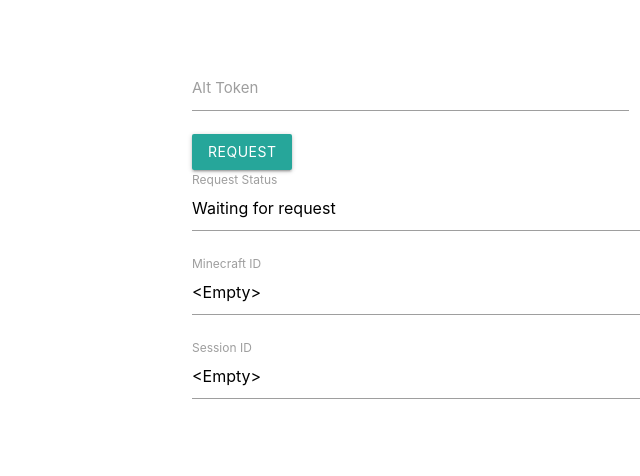
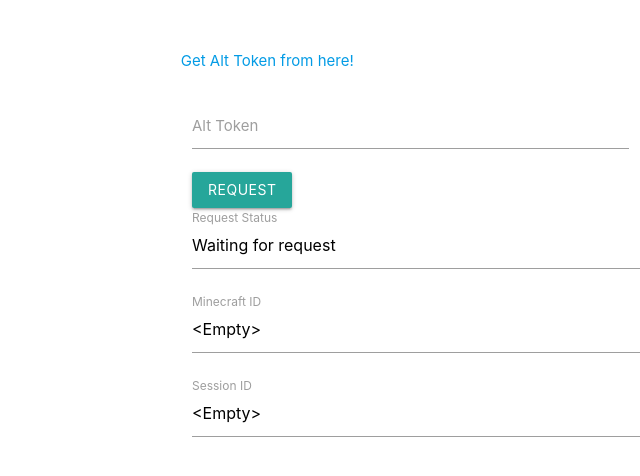
Before and after one commit to BanMasterMC/banmaster.dev, a plain HTML site: page mcleaks/redeem.html in a window 1280 px wide. Shown: the whole page, without its empty margins (0-640 px from the left). Drawn offline with nearby package versions, Linux system fonts and the light colour scheme.

Commit message:
add message

```diff
--- a/mcleaks/redeem.html
+++ b/mcleaks/redeem.html
@@ -11,6 +11,7 @@
     <div class="container" style="margin-top: 50px">
       <div class="col s12">
         <div class="row">
+          <p><a href="https://mcleaks.net/get">Get Alt Token from here!</a></p>
           <div class="input-field col s6">
             <input id="token" type="text" class="validate" required />
             <label for="token">Alt Token</label>
@@ -48,21 +49,6 @@
         const headers = new Headers()
         headers.append('Content-Type', 'application/json')
         const body = { 'token': token }
-        /*
-        const req = new XMLHttpRequest()
-        req.addEventListener('load', () => {
-          const data = JSON.parse(req.responseText)
-          if (data.success) {
-            status.value = 'Request success, minecraft id below'
-            result.value = data.result.mcname
-            session.value = data.result.session
-          } else {
-            status.value = 'Error: ' + data.errorMessage
-          }
-        })
-        req.open('POST', 'https://cors-anywhere.herokuapp.com/https://auth.mcleaks.net/v1/redeem')
-        req.send(JSON.stringify(body))
-        */
         fetch('https://cors-anywhere.herokuapp.com/https://auth.mcleaks.net/v1/redeem', { headers, body: JSON.stringify(body), method: 'POST', mode: 'cors' }).then(res => {
           console.log(res)
           return res.json()
```
